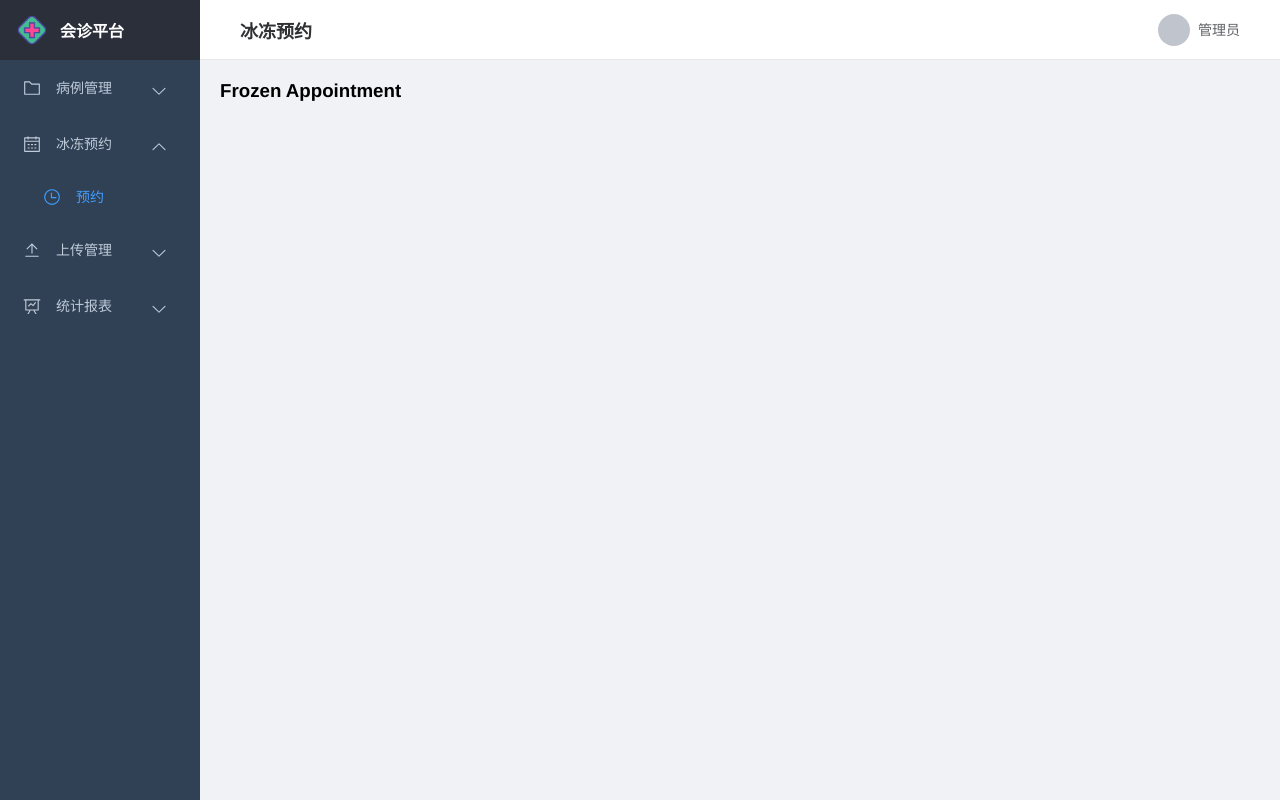
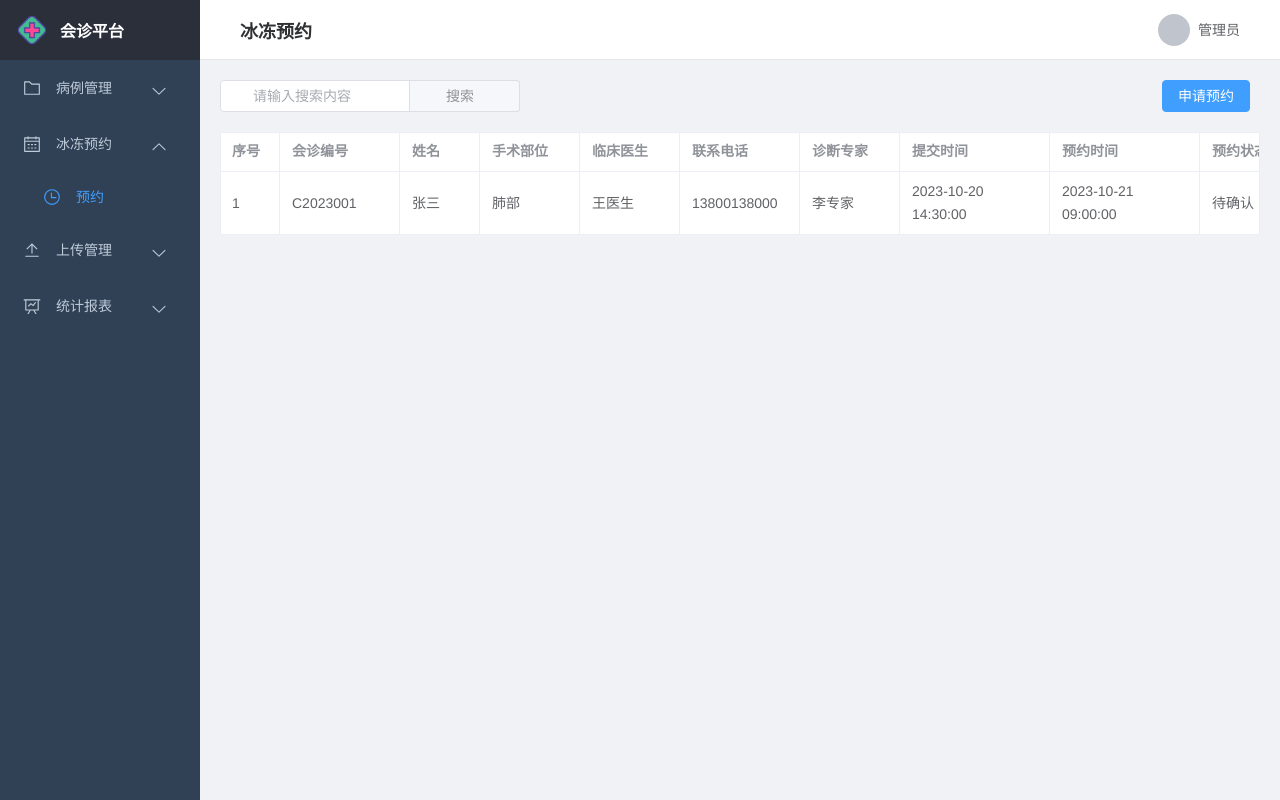
Before and after one commit to HBUzxl/UserCenter, a Vue app: page /frozen-appointment in a window 1280 px wide. Built offline with nearby package versions, Linux system fonts and the light colour scheme.

Commit message:
冰冻预约

```diff
--- a/src/views/FrozenAppointment/FrozenAppointment.vue
+++ b/src/views/FrozenAppointment/FrozenAppointment.vue
@@ -1,5 +1,151 @@
 <template>
-    <div>
-        <h1>Frozen Appointment</h1>
+  <div class="unsubmitted-cases">
+    <!-- 顶部操作区域 -->
+    <div class="operation-bar">
+      <div class="search-box">
+        <el-input
+          v-model="searchQuery"
+          placeholder="请输入搜索内容"
+          prefix-icon="el-icon-search"
+          @input="handleSearch"
+        >
+          <template #append>
+            <el-button icon="el-icon-search" @click="handleSearch"
+              >搜索</el-button
+            >
+          </template>
+        </el-input>
+      </div>
+      <el-button type="primary" @click="handleAppoint">申请预约</el-button>
     </div>
+
+    <!-- 表格 -->
+    <el-table
+      :data="filteredTableData"
+      border
+      style="width: 100%"
+      v-loading="loading"
+      :resizable="false"
+    >
+      <el-table-column type="index" label="序号" width="60" />
+      <el-table-column prop="consultationNo" label="会诊编号" min-width="120" />
+      <el-table-column prop="name" label="姓名" min-width="80" />
+      <el-table-column
+        prop="surgeryLocation"
+        label="手术部位"
+        min-width="100"
+      />
+      <el-table-column prop="clinicalDoctor" label="临床医生" min-width="100" />
+      <el-table-column prop="phoneNumber" label="联系电话" min-width="120" />
+      <el-table-column prop="expert" label="诊断专家" min-width="100" />
+      <el-table-column prop="submitTime" label="提交时间" min-width="150" />
+      <el-table-column
+        prop="appointmentTime"
+        label="预约时间"
+        min-width="150"
+      />
+      <el-table-column prop="status" label="预约状态" min-width="100" />
+      <el-table-column label="操作" min-width="150">
+        <template #default="scope">
+          <el-button size="small" type="primary" @click="handleEdit(scope.row)"
+            >编辑</el-button
+          >
+          <el-button size="small" type="danger" @click="handleDelete(scope.row)"
+            >删除</el-button
+          >
+        </template>
+      </el-table-column>
+    </el-table>
+  </div>
 </template>
+
+  <script>
+import { ref, computed } from "vue";
+
+export default {
+  name: "UnsubmittedCases",
+  setup() {
+    const loading = ref(false);
+    const searchQuery = ref("");
+    const tableData = ref([
+      // 示例数据，实际使用时应该从API获取
+      {
+        consultationNo: "C2023001",
+        name: "张三",
+        surgeryLocation: "肺部",
+        clinicalDoctor: "王医生",
+        phoneNumber: "13800138000",
+        expert: "李专家",
+        submitTime: "2023-10-20 14:30:00",
+        appointmentTime: "2023-10-21 09:00:00",
+        status: "待确认",
+      },
+      // 可以添加更多示例数据
+    ]);
+
+    // 搜索过滤
+    const filteredTableData = computed(() => {
+      if (!searchQuery.value) return tableData.value;
+      return tableData.value.filter((data) => {
+        return Object.values(data).some((value) =>
+          String(value).toLowerCase().includes(searchQuery.value.toLowerCase())
+        );
+      });
+    });
+
+    // 处理搜索
+    const handleSearch = () => {
+      // 实际使用时可能需要调用API进行搜索
+      console.log("搜索关键词:", searchQuery.value);
+    };
+
+    // 处理新建
+    const handleCreate = () => {
+      console.log("点击新建按钮");
+      // 实现新建逻辑
+    };
+
+    // 处理编辑
+    const handleEdit = (row) => {
+      console.log("编辑行:", row);
+      // 实现编辑逻辑
+    };
+
+    // 处理删除
+    const handleDelete = (row) => {
+      console.log("删除行:", row);
+      // 实现删除逻辑
+    };
+
+    return {
+      loading,
+      searchQuery,
+      filteredTableData,
+      handleSearch,
+      handleCreate,
+      handleEdit,
+      handleDelete,
+    };
+  },
+};
+</script>
+
+  <style scoped>
+.unsubmitted-cases {
+  padding: 0px;
+}
+
+.operation-bar {
+  display: flex;
+  justify-content: space-between;
+  margin-bottom: 20px;
+}
+
+.search-box {
+  width: 300px;
+}
+
+.operation-bar .el-button {
+  margin-right: 10px;
+}
+</style>
```
